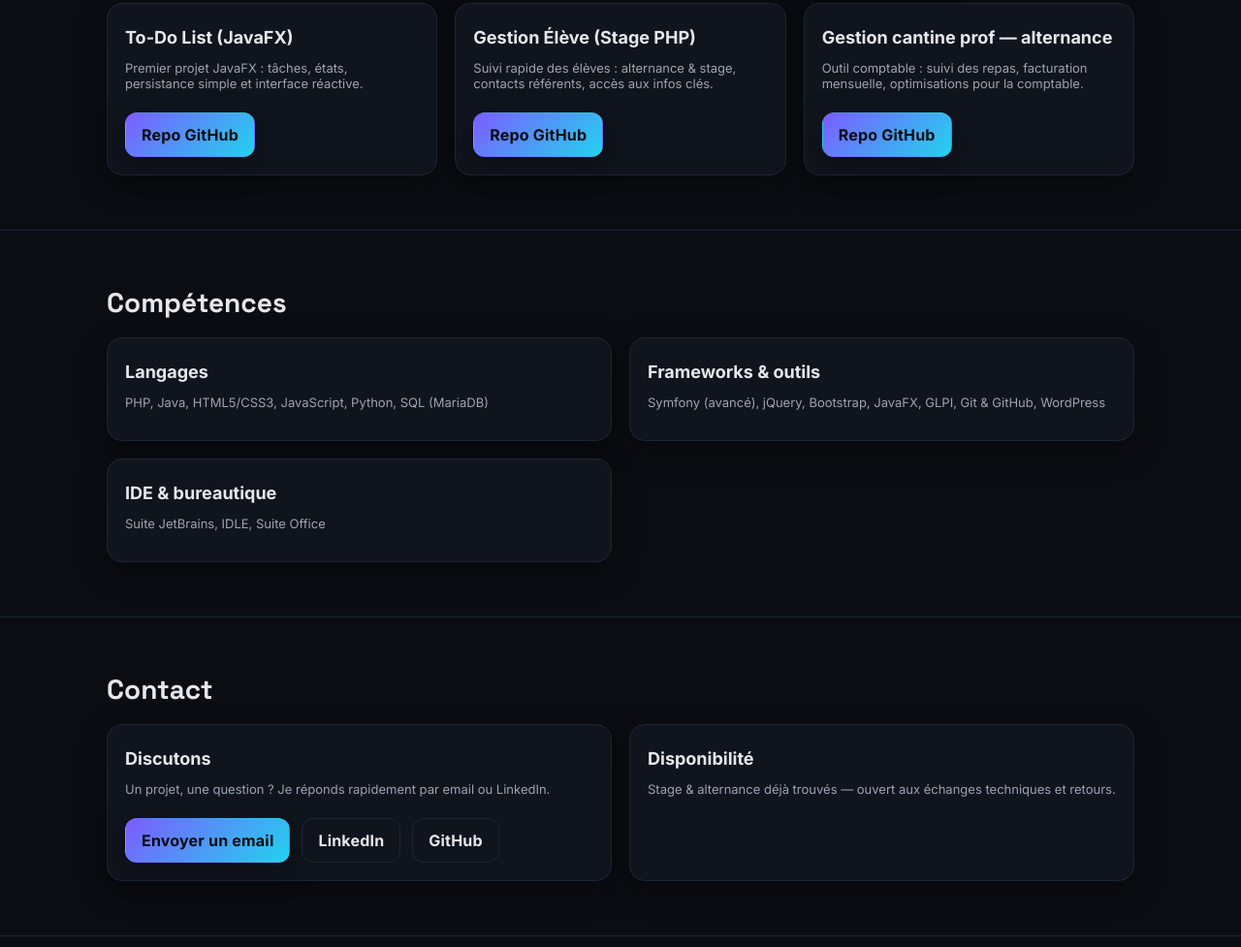
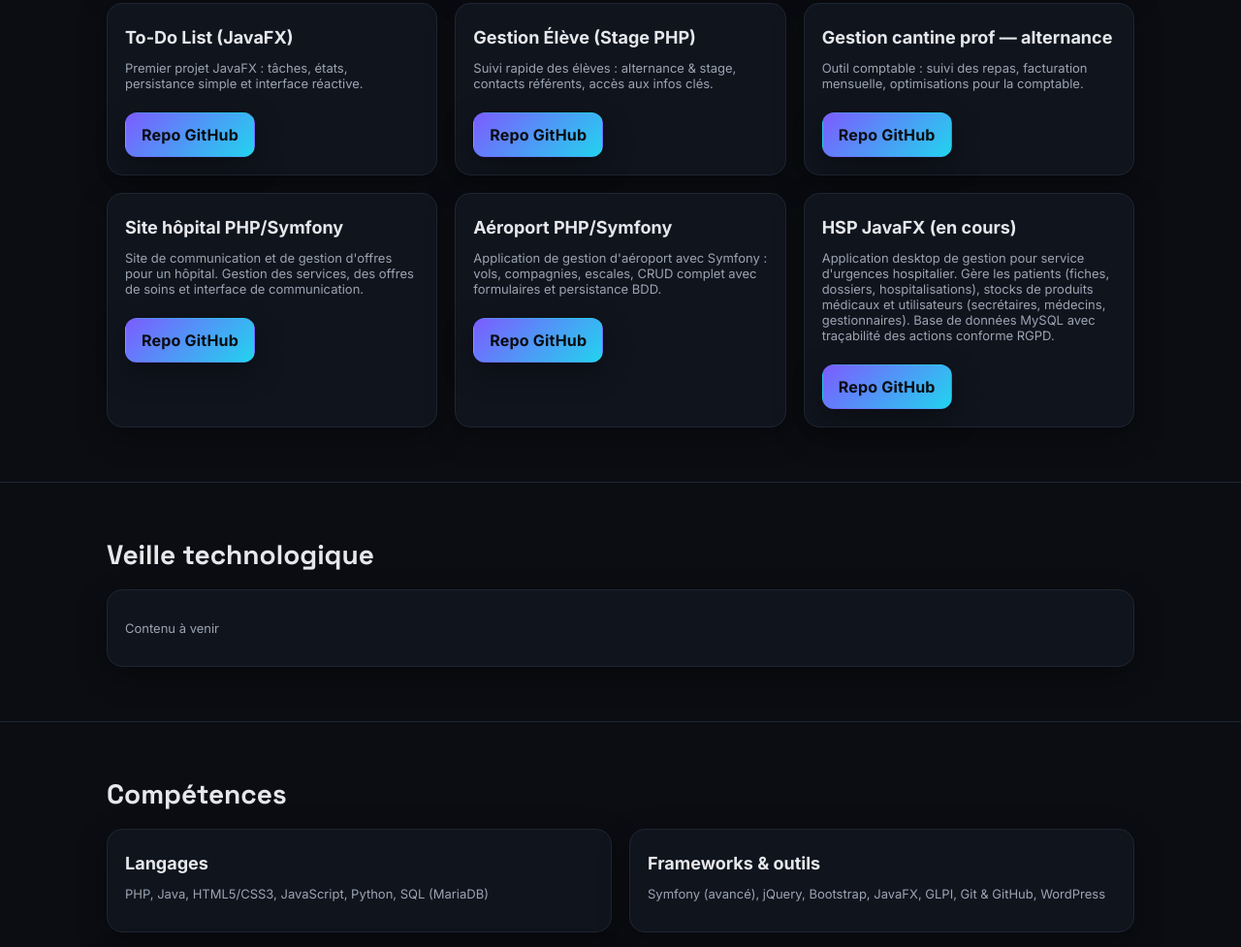
Before and after one commit to ollo25/portfolio, a plain HTML site: page index.html in a window 1280 px wide. Shown: the part 1762-2739 px from the top of the page at 97% size. Drawn offline with Linux system fonts and the light colour scheme.

Commit message:
ajout des nouveaux projets

```diff
--- a/index.html
+++ b/index.html
@@ -227,6 +227,30 @@
                 <p class="meta">Outil comptable : suivi des repas, facturation mensuelle, optimisations pour la comptable.</p>
                 <div class="actions"><a class="btn btn-primary" href="https://github.com/AdemeProgrammer/gestion_cantine_prof_alternance" target="_blank" rel="noopener">Repo GitHub</a></div>
             </div>
+            <div class="card">
+                <h3>Site hôpital PHP/Symfony</h3>
+                <p class="meta">Site de communication et de gestion d'offres pour un hôpital. Gestion des services, des offres de soins et interface de communication.</p>
+                <div class="actions"><a class="btn btn-primary" href="https://github.com/mathis-semery/ProjetHSPBts" target="_blank" rel="noopener">Repo GitHub</a></div>
+            </div>
+            <div class="card">
+                <h3>Aéroport PHP/Symfony</h3>
+                <p class="meta">Application de gestion d'aéroport avec Symfony : vols, compagnies, escales, CRUD complet avec formulaires et persistance BDD.</p>
+                <div class="actions"><a class="btn btn-primary" href="https://github.com/ollo25/symfony_projet_vol" target="_blank" rel="noopener">Repo GitHub</a></div>
+            </div>
+            <div class="card">
+                <h3>HSP JavaFX (en cours)</h3>
+                <p class="meta">Application desktop de gestion pour service d'urgences hospitalier. Gère les patients (fiches, dossiers, hospitalisations), stocks de produits médicaux et utilisateurs (secrétaires, médecins, gestionnaires). Base de données MySQL avec traçabilité des actions conforme RGPD.</p>
+                <div class="actions"><a class="btn btn-primary" href="https://github.com/mathis-semery/HSP-JavaFx" target="_blank" rel="noopener">Repo GitHub</a></div>
+            </div>
+        </div>
+    </div>
+</section>
+
+<section id="veille">
+    <div class="wrap">
+        <h2 class="section-title">Veille technologique</h2>
+        <div class="card">
+            <p class="meta">Contenu à venir</p>
         </div>
     </div>
 </section>
```
